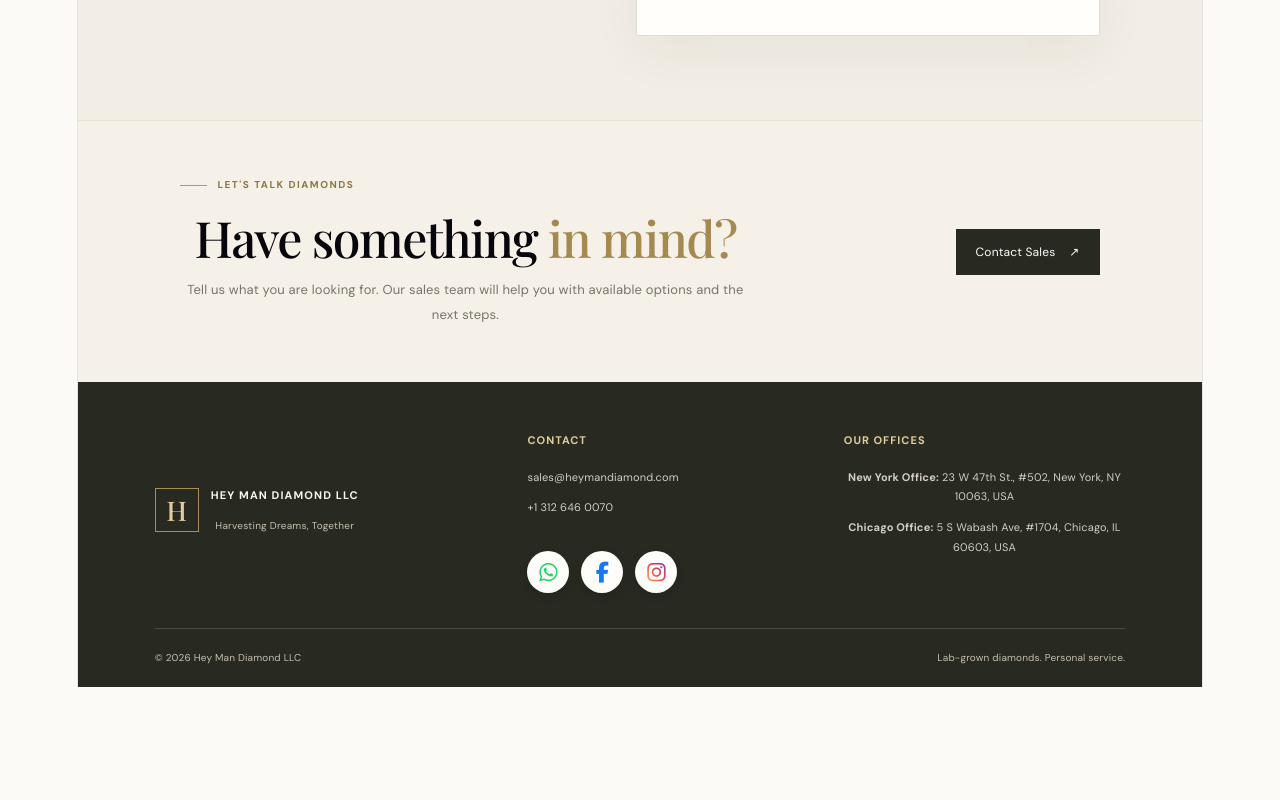
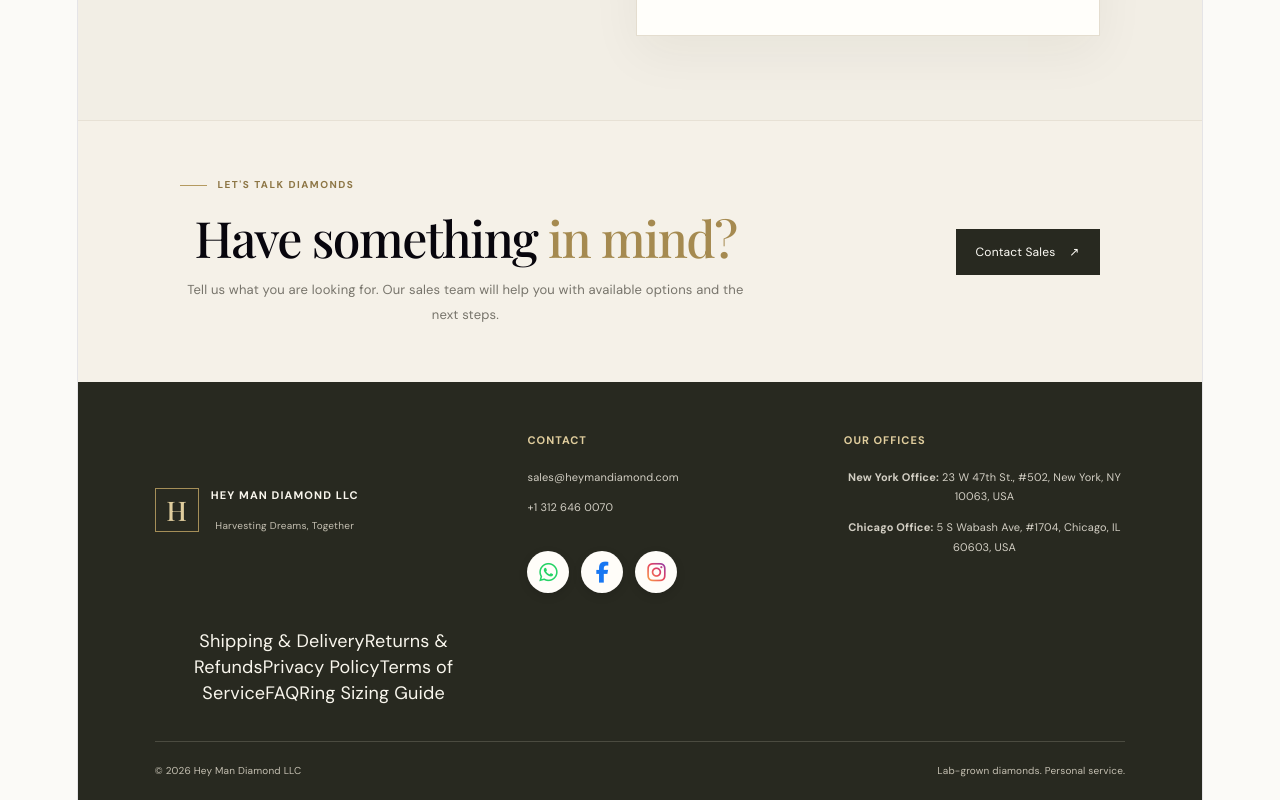
Before and after one commit to kuldeepsingh343/heyman-diamond-website, a React (Vite) app: page / in a window 1280 px wide. Shown: the part 5350-6150 px from the top of the page. Before the commit the page ends 6037 px from the top, so only its background shows below. Built offline with nearby package versions, Linux system fonts and the light colour scheme; a web font is replaced by a local one.

Commit message:
feat: connect policy pages from website footer

```diff
--- a/src/App.tsx
+++ b/src/App.tsx
@@ -1,6 +1,8 @@
 
+import { useEffect, useState } from 'react'
 import './App.css'
 import CustomerExperience from './CustomerExperience'
+import PolicyPages from './PolicyPages'
 
 const categories = [
   {
@@ -62,6 +64,23 @@ const team = [
 ]
 
 function App() {
+  const [policySlug, setPolicySlug] = useState(() => {
+    const match = window.location.hash.match(/^#policy-(shipping|returns|privacy|terms|faq|sizing)$/)
+    return match?.[1] ?? ''
+  })
+
+  useEffect(() => {
+    const syncPolicyRoute = () => {
+      const match = window.location.hash.match(/^#policy-(shipping|returns|privacy|terms|faq|sizing)$/)
+      setPolicySlug(match?.[1] ?? '')
+      if (match) window.scrollTo({ top: 0, behavior: 'auto' })
+    }
+    window.addEventListener('hashchange', syncPolicyRoute)
+    return () => window.removeEventListener('hashchange', syncPolicyRoute)
+  }, [])
+
+  if (policySlug) return <PolicyPages slug={policySlug} />
+
   return (
     <main className="website">
       <div className="announcement">
@@ -392,6 +411,15 @@ function App() {
 
         </div>
 
+        <nav className="footer-policy-links" aria-label="Policies and customer help">
+          <a href="#policy-shipping">Shipping &amp; Delivery</a>
+          <a href="#policy-returns">Returns &amp; Refunds</a>
+          <a href="#policy-privacy">Privacy Policy</a>
+          <a href="#policy-terms">Terms of Service</a>
+          <a href="#policy-faq">FAQ</a>
+          <a href="#policy-sizing">Ring Sizing Guide</a>
+        </nav>
+
         <div className="footer-bottom">
           <span>© {new Date().getFullYear()} Hey Man Diamond LLC</span>
           <span>Lab-grown diamonds. Personal service.</span>
```
